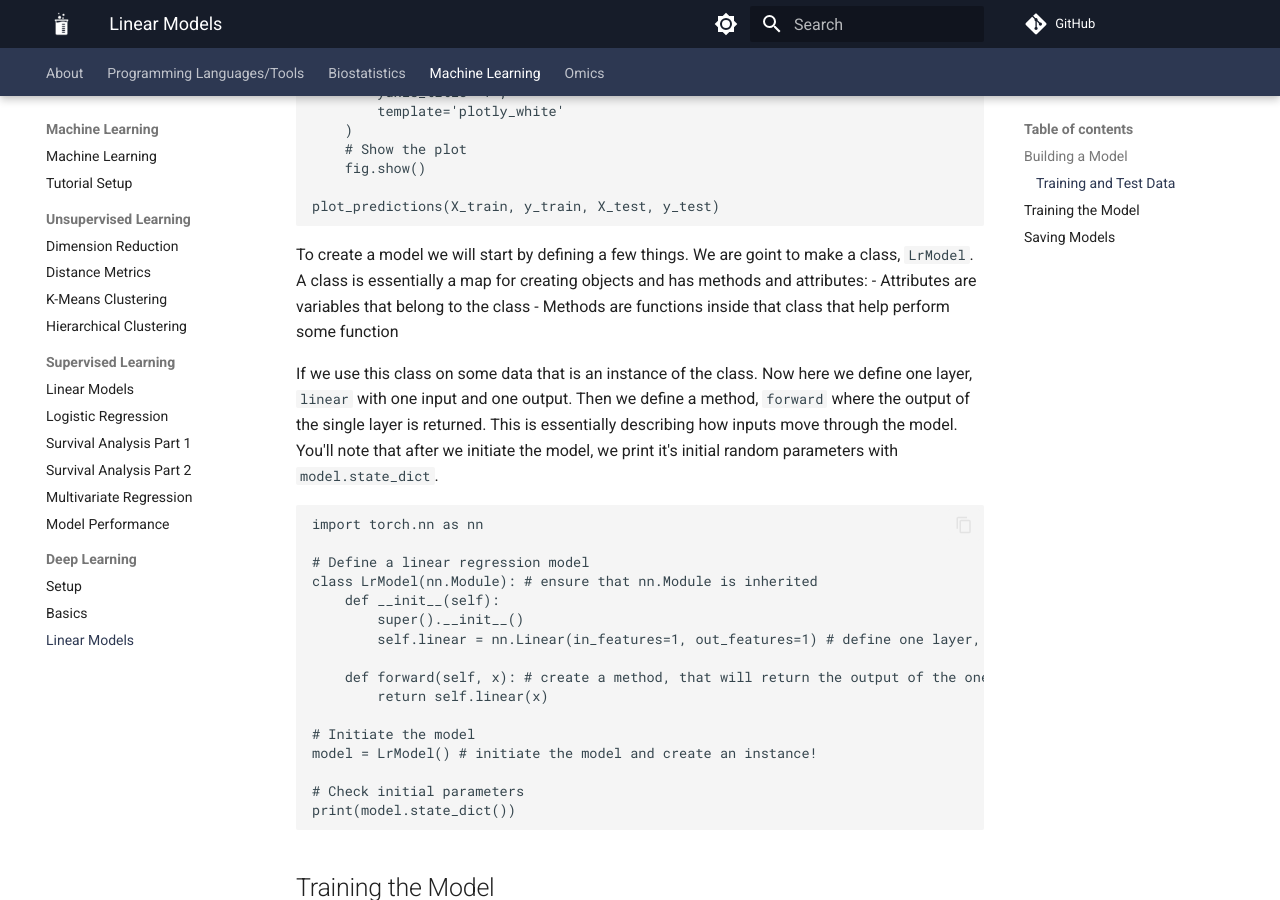
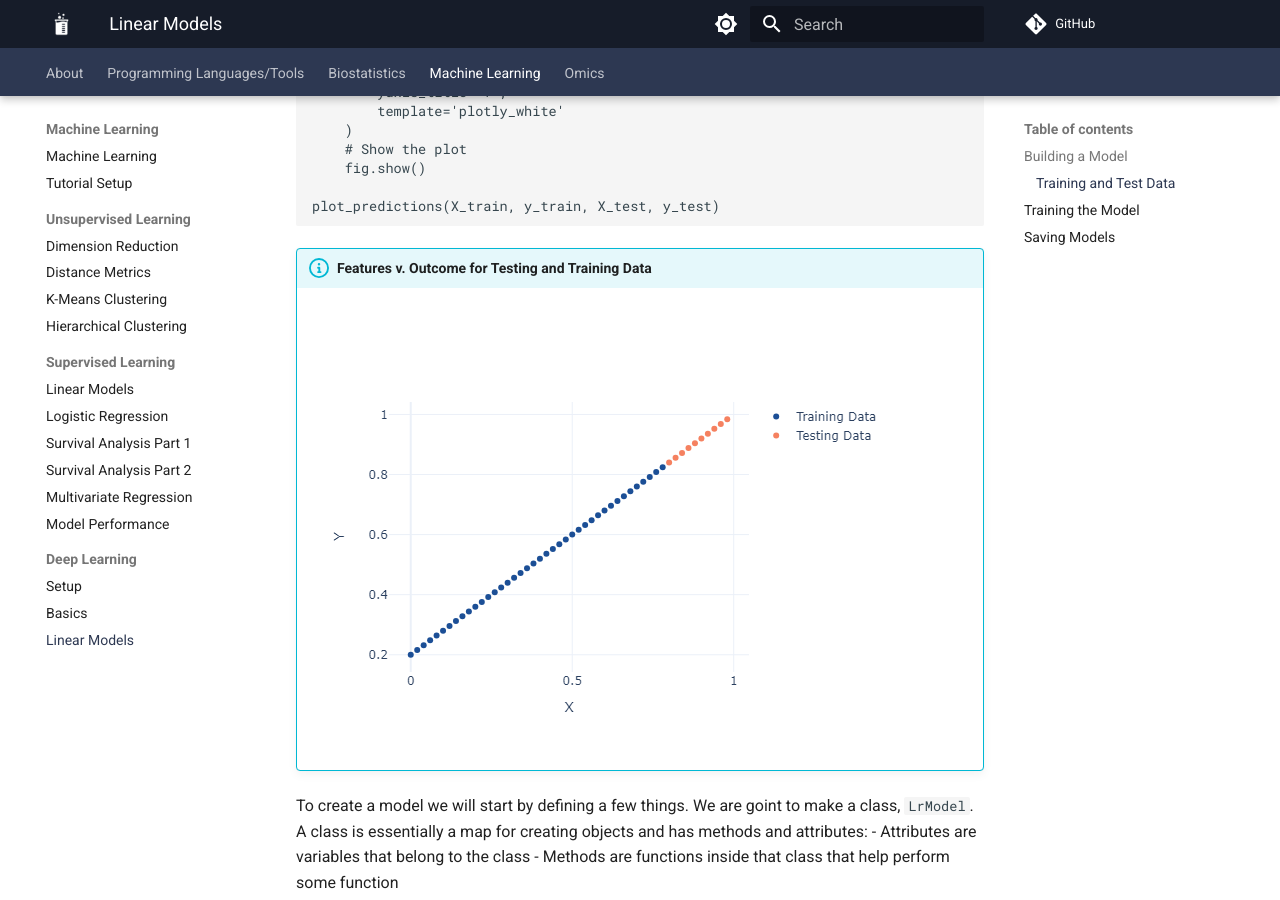
Before and after one commit to comp-tox-jhu/CompToxLab, an MkDocs documentation site: the page built from docs/machine_learning/deep_learning/02_linear_model.md, in a window 1280 px wide and 900 px high, scrolled down 1147 px. Built offline with MkDocs 1.6.1 and Material for MkDocs 9.7.7, drawn with Linux system fonts in a browser that asks for light colours; comment, search, counter and statistics services are not loaded.

Commit message:
Update 02_linear_model.md

````diff
--- a/docs/machine_learning/deep_learning/02_linear_model.md
+++ b/docs/machine_learning/deep_learning/02_linear_model.md
@@ -52,6 +52,11 @@ def plot_predictions(train_data, train_labels, test_data, test_labels, predictio
 
 plot_predictions(X_train, y_train, X_test, y_test)
 ```
+
+
+!!! info "Features v. Outcome for Testing and Training Data"
+    ![](img/lr_test_train.png)
+
 
 To create a model we will start by defining a few things. We are goint to make a class, `LrModel`. A class is essentially a map for creating objects and has methods and attributes:
 - Attributes are variables that belong to the class
````
Also changed, not shown: other parts of docs/machine_learning/deep_learning/02_linear_model.md (+3 -0 lines).
